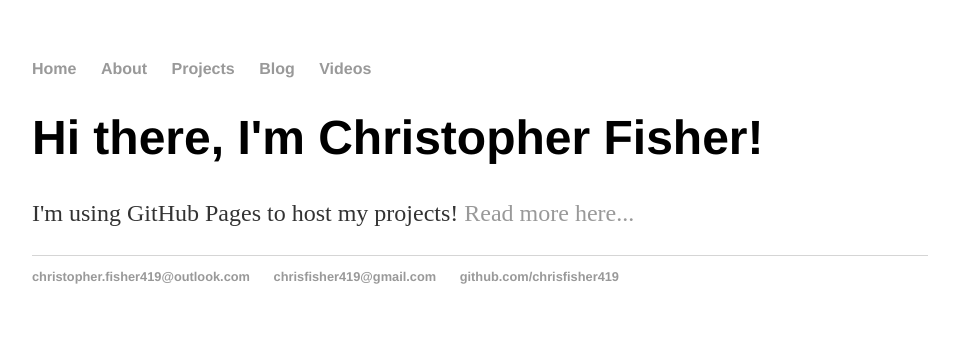
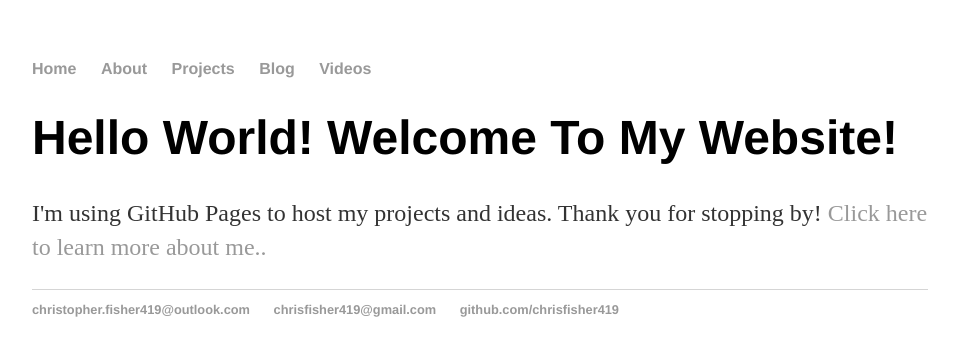
Before and after one commit to chrisfisher419/chrisfisher419.github.io, a Jekyll site: the page built from index.html, in a window 1280 px wide. Shown: the top 356 px of the page, without its empty margins (160-1119 px from the left). Built offline with Jekyll 4.4.1, drawn with Linux system fonts in a browser that asks for light colours.

Commit message:
Update index.html

```diff
--- a/index.html
+++ b/index.html
@@ -3,6 +3,6 @@ layout: default
 title: Christopher Fisher
 ---
 <div class="blurb">
-	<h1>Hi there, I'm Christopher Fisher!</h1>
-	<p>I'm using GitHub Pages to host my projects! <a href="/about">Read more here...</a></p>
+	<h1>Hello World! Welcome To My Website!</h1>
+	<p>I'm using GitHub Pages to host my projects and ideas. Thank you for stopping by! <a href="/about">Click here to learn more about me..</a></p>
 </div><!-- /.blurb -->
```
